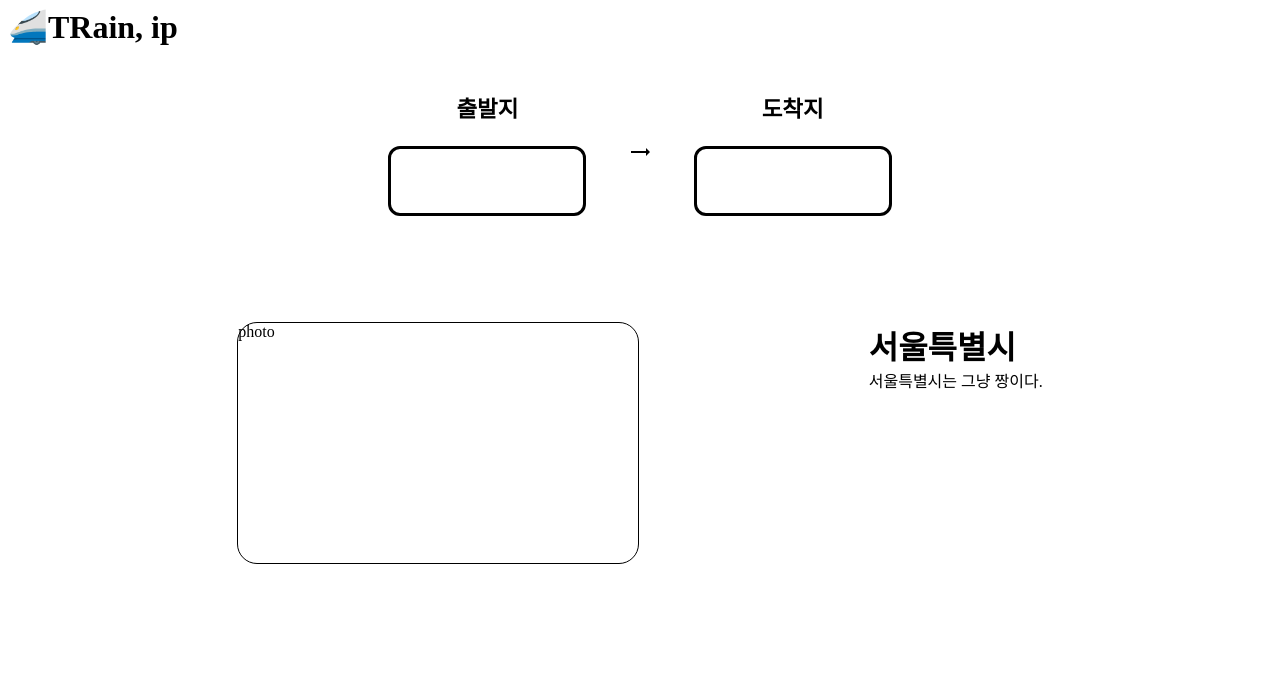
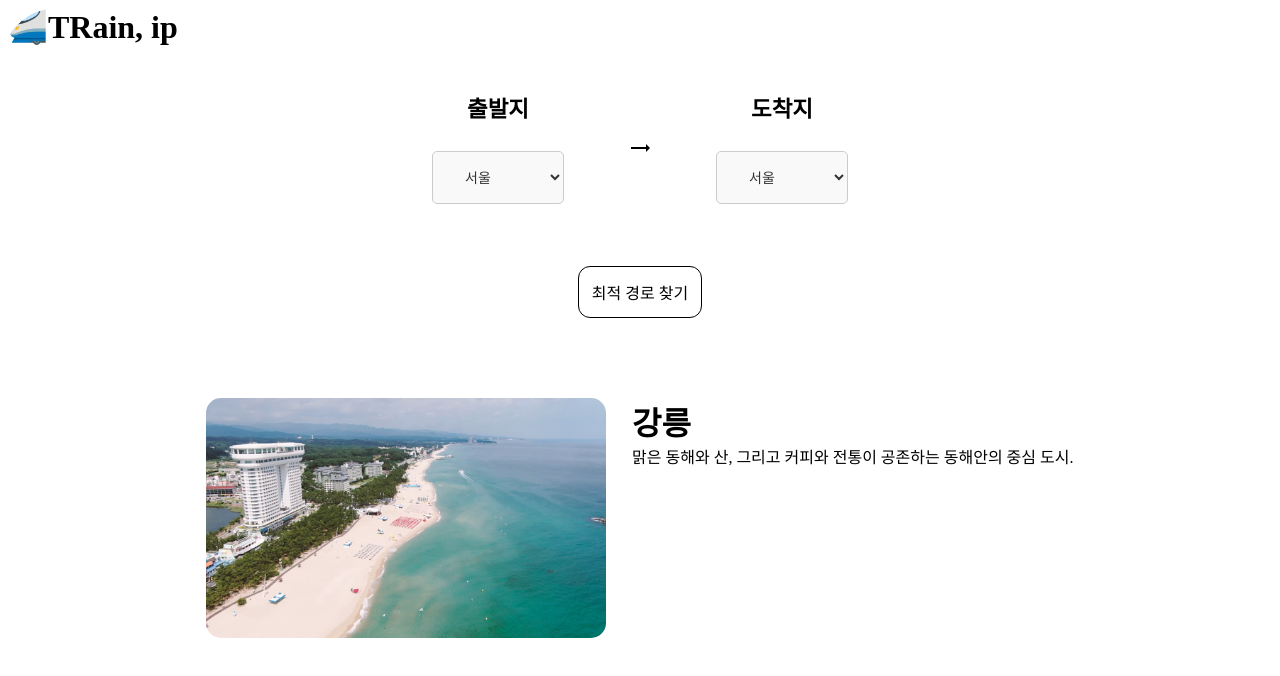
Before and after one commit to minwoo1119/train_travel, a React (Vite) app: page /search in a window 1280 px wide. Shown: the top 676 px of the page. Built offline with nearby package versions, Linux system fonts and the light colour scheme.

Commit message:
✨ search 페이지 기능 구현 완료
- dropdown 으로 출발지, 도착지 선택
- 출발지, 도착지 상태 state로 관리
- Region 컴포넌트 구현 완료

```diff
--- a/src/components/advertisement/Advertisement.jsx
+++ b/src/components/advertisement/Advertisement.jsx
@@ -3,7 +3,9 @@ import styles from './advertisement.module.css';
 const Advertisement = ({ photoUrl, regionName, regionScript }) => {
 	return (
 		<div className={styles.container}>
-			<div className={styles.regionImg}>photo</div>
+			<div className={styles.regionImg}>
+				<img src={photoUrl} alt={regionName} />
+			</div>
 			<div className={styles.regionInfo}>
 				<div className={styles.regionName}>{regionName}</div>
 				<div className={styles.regionScript}>{regionScript}</div>
--- a/src/components/advertisement/advertisement.module.css
+++ b/src/components/advertisement/advertisement.module.css
@@ -3,14 +3,21 @@
 	display: flex;
 	flex-direction: row;
 	align-items: start;
+	gap: 1.6em;
 	justify-content: space-evenly;
 }
 
 .regionImg {
 	width: 50vh;
 	height: 30vh;
-	border: 1px solid black;
 	border-radius: 20px;
+}
+
+.regionImg > img {
+	width: 100%;
+	height: 100%;
+	border-radius: 15px;
+	object-fit: cover;
 }
 
 .regionName {
--- a/src/components/region/Region.jsx
+++ b/src/components/region/Region.jsx
@@ -1,10 +1,20 @@
 import styles from './region.module.css';
 
-const Region = ({ label }) => {
+const Region = ({ label, dropDownList, handleFunction }) => {
 	return (
 		<div className={styles.container}>
 			<div className={styles.label}>{label}</div>
-			<div className={styles.inputbox}></div>
+			<select
+				name="dropdown"
+				id="dropdown"
+				onChange={(e) => handleFunction(e.target.value)}
+			>
+				{dropDownList.map((data, index) => (
+					<option value={data} key={index}>
+						{data}
+					</option>
+				))}
+			</select>
 		</div>
 	);
 };
--- a/src/components/region/region.module.css
+++ b/src/components/region/region.module.css
@@ -12,10 +12,31 @@
 	font-weight: 700;
 }
 
-.inputbox {
-	margin: 0.6em;
-	width: 12em;
-	height: 4em;
-	border: 3px solid black;
-	border-radius: 12px;
+select {
+	width: 100%;
+	margin: 1em;
+	padding: 1.2em 2em;
+	font-size: 14px;
+	border: 1px solid #ccc;
+	border-radius: 5px;
+	background-color: #f9f9f9;
+	color: #333;
+	outline: none;
+	cursor: pointer;
+	transition: border-color 0.3s ease;
 }
+
+select:hover {
+	border-color: #007bff;
+}
+
+select:focus {
+	border-color: #007bff;
+	box-shadow: 0 0 5px rgba(0, 123, 255, 0.5);
+}
+
+option {
+	background-color: #fff;
+	color: #333;
+	padding: 10px;
+}
--- a/src/pages/SearchPage.jsx
+++ b/src/pages/SearchPage.jsx
@@ -1,19 +1,55 @@
 import Advertisement from '../components/advertisement/Advertisement';
 import Region from '../components/region/Region';
 import styles from './searchpage.module.css';
+import regionData from '../db/regionInfo.json';
 import TrendingFlatIcon from '@mui/icons-material/TrendingFlat';
+import { Link } from 'react-router-dom';
+import { useState } from 'react';
 
 const SearchPage = () => {
+	const [departureArea, setDepartureArea] = useState('서울');
+	const [arrivalArea, setArrivalArea] = useState('서울');
+	const randomIndex = Math.floor(Math.random() * regionData.length);
+	const randomData = regionData[randomIndex];
+	const regionList = regionData.map((region, index) => region.region);
+
+	const handleDepartureArea = (area) => {
+		setDepartureArea(area);
+		console.log('Departure Changed : ' + area);
+	};
+
+	const handleArrivalArea = (area) => {
+		setArrivalArea(area);
+		console.log('Arrival Changed : ' + area);
+	};
+
 	return (
 		<div className={styles.container}>
 			<div className={styles.destination}>
-				<Region label="출발지" />
+				<Region
+					label="출발지"
+					dropDownList={regionList}
+					handleFunction={handleDepartureArea}
+				/>
 				<TrendingFlatIcon />
-				<Region label="도착지" />
+				<Region
+					label="도착지"
+					dropDownList={regionList}
+					handleFunction={handleArrivalArea}
+				/>
+			</div>
+			<div className={styles.goSearch}>
+				<Link
+					to="/result"
+					state={{ departure: departureArea, arrival: arrivalArea }}
+				>
+					최적 경로 찾기
+				</Link>
 			</div>
 			<Advertisement
-				regionName="서울특별시"
-				regionScript="서울특별시는 그냥 짱이다."
+				regionName={randomData.region}
+				regionScript={randomData.descript}
+				photoUrl={randomData.photoUrl}
 			/>
 		</div>
 	);
--- a/src/pages/searchpage.module.css
+++ b/src/pages/searchpage.module.css
@@ -1,5 +1,20 @@
+.container {
+	display: flex;
+	flex-direction: column;
+	justify-content: center;
+	align-items: center;
+}
+
 .destination {
 	display: flex;
 	align-items: center;
 	justify-content: center;
+	gap: 2em;
 }
+
+.goSearch {
+	padding: 0.8em;
+	margin: 1em;
+	border: 1px solid black;
+	border-radius: 12px;
+}
```
